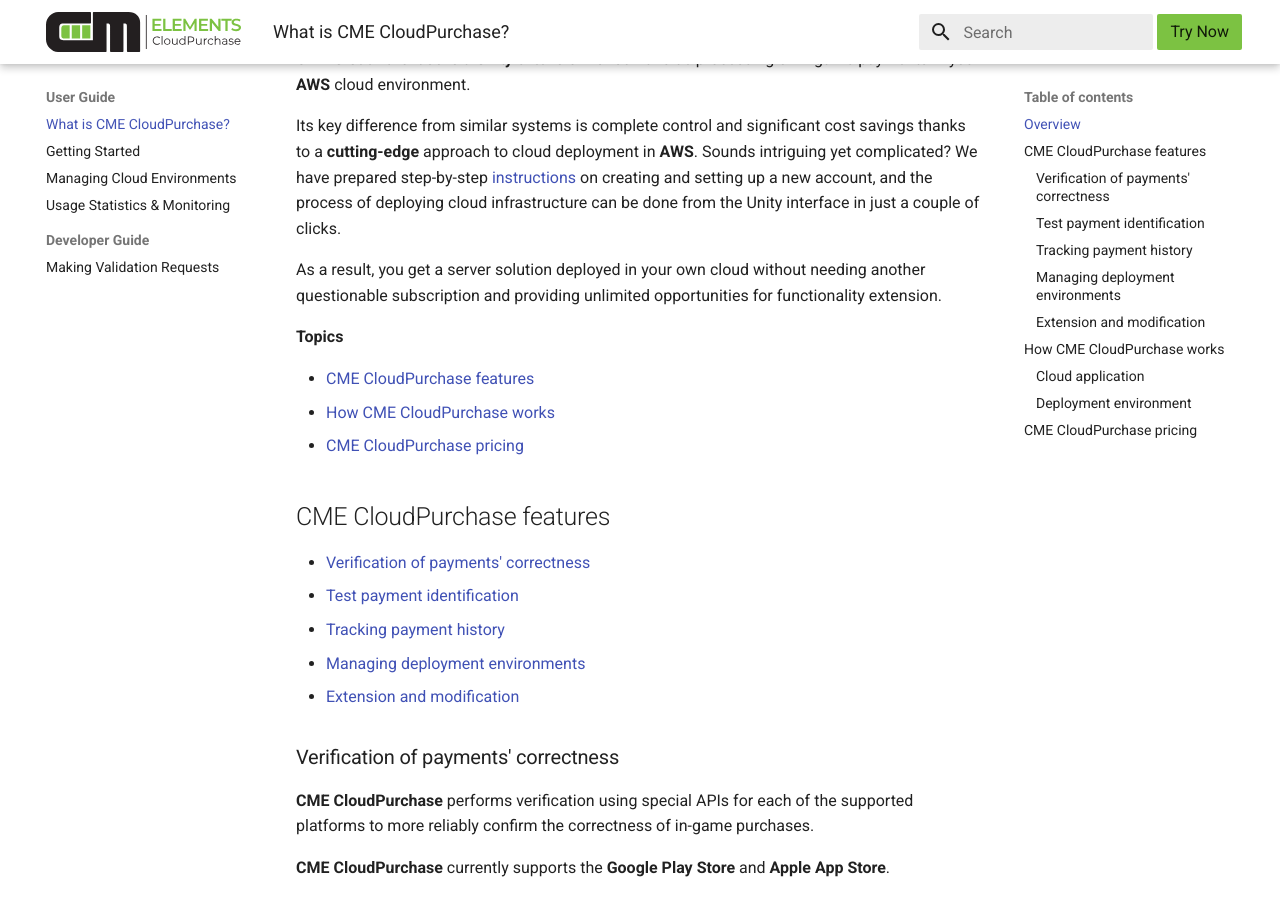
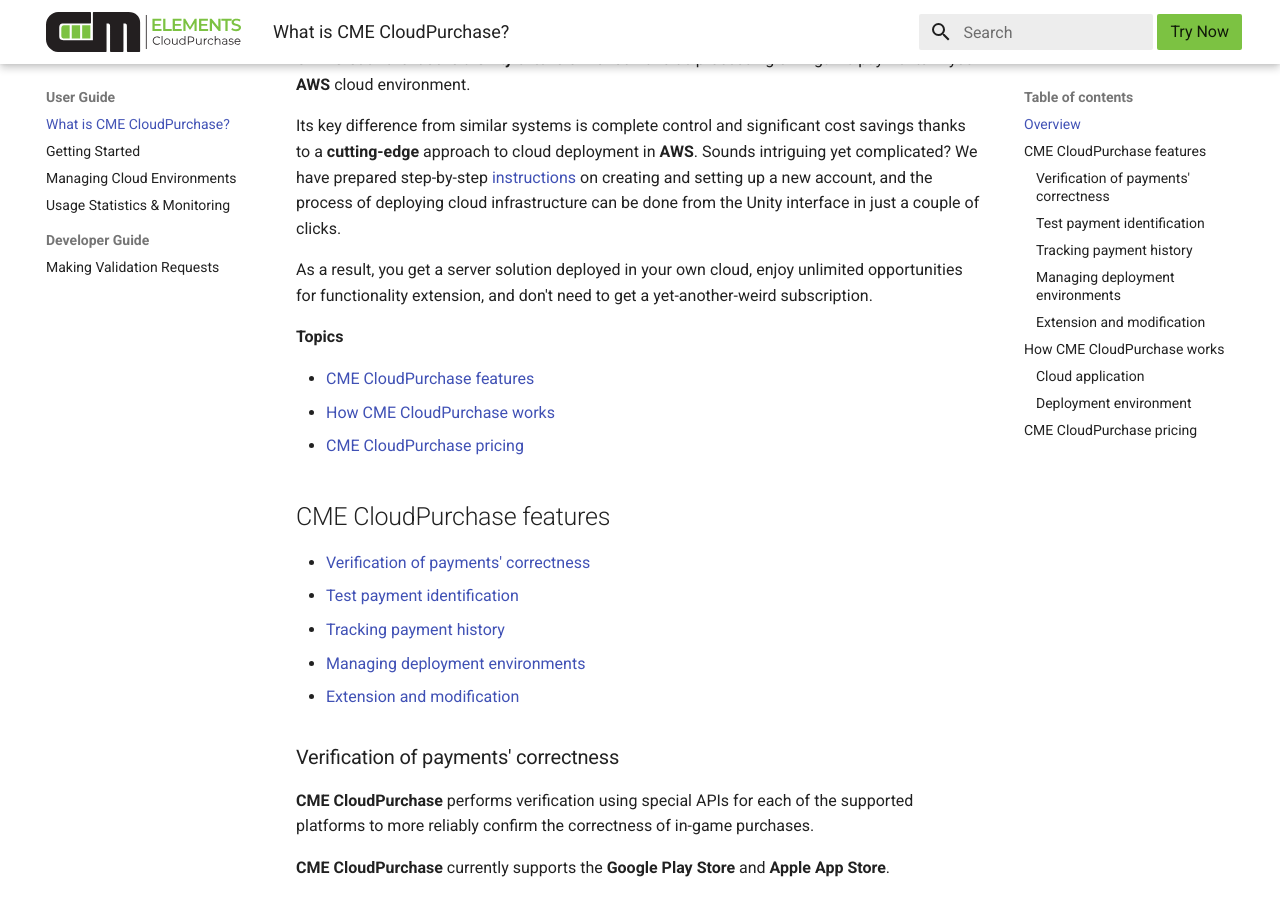
Before and after one commit to creative-mobile/CME.Documentation, an MkDocs documentation site: the page built from docs/index.md, in a window 1280 px wide and 900 px high, scrolled down 562 px. Built offline with MkDocs 1.6.1 and Material for MkDocs 9.7.7, drawn with Linux system fonts in a browser that asks for light colours; comment, search, counter and statistics services are not loaded; some of the changed text lies outside the part shown.

Commit message:
Update index.md

```diff
--- a/docs/index.md
+++ b/docs/index.md
@@ -8,8 +8,7 @@
 
 Its key difference from similar systems is complete control and significant cost savings thanks to a **cutting-edge** approach to cloud deployment in **AWS**. Sounds intriguing yet complicated? We have prepared step-by-step [instructions](user_guide/getting_started.md) on creating and setting up a new account, and the process of deploying cloud infrastructure can be done from the Unity interface in just a couple of clicks.
 
-
-As a result, you get a server solution deployed in your own cloud without needing another questionable subscription and providing unlimited opportunities for functionality extension.
+As a result, you get a server solution deployed in your own cloud, enjoy unlimited opportunities for functionality extension, and don't need to get a yet-another-weird subscription.
 
 **Topics**
 
```
Also changed, not shown: other parts of docs/index.md (+1 -1 lines).
